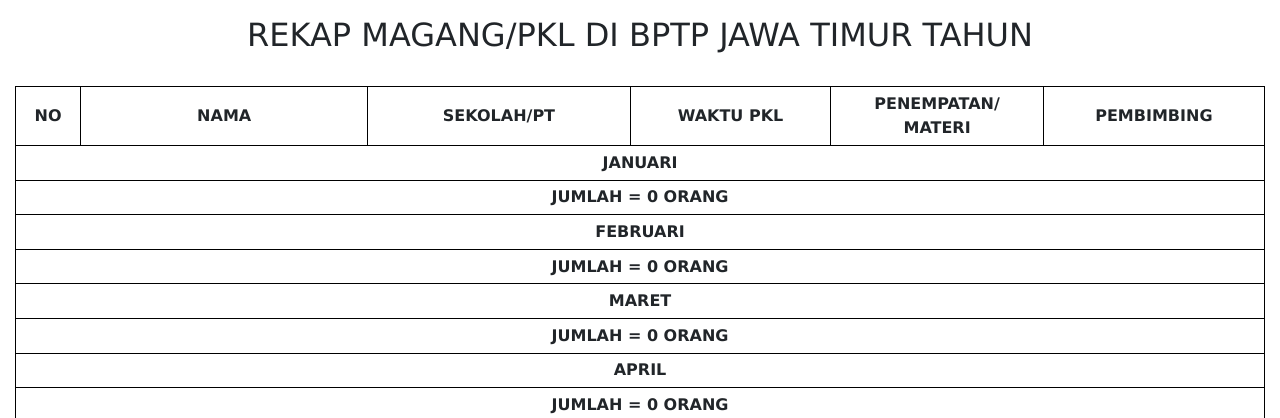
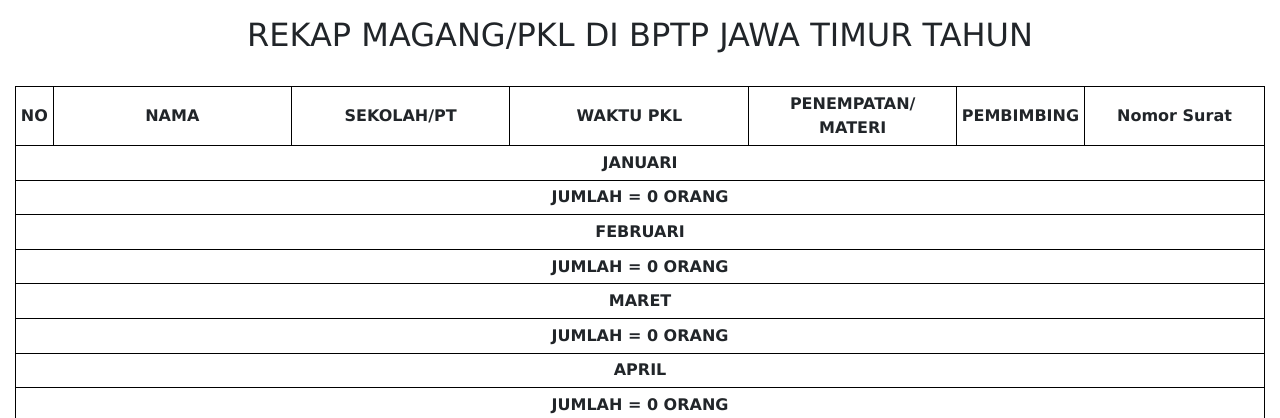
Before and after one commit to ekoramadhanu/BPTP, a CodeIgniter app: the page made by application/views/testRekap.php in a window 1280 px wide. Shown: the top 418 px of the page. Run offline with CodeIgniter, Linux system fonts and the light colour scheme; data that the repository does not hold is empty; some libraries are stand-ins or nearby versions.

Commit message:
pernambahan element rekap

```diff
--- a/application/controllers/Magang.php
+++ b/application/controllers/Magang.php
@@ -147,7 +147,9 @@ class Magang extends CI_Controller {
         $detail['institution'] = $this->Internship->getInstitutionByKelompok($kelompok);
         $detail['studyProgram']=$this->Internship->getProgramStudyByKelompok($kelompok);
         $detail['faculty']=$this->Internship->getFakultasByKelompok($kelompok);
-		$detail['detail'] = $this->Internship->getRekapBalasanByKelompok($kelompok);
+        $detail['detail'] = $this->Internship->getRekapBalasanByKelompok($kelompok);
+        $nomorSurat=$detail['nomorSurat']."/HM.240/H.12.15/".$detail['bulan']."/".$detail['tahun'];
+        $result= $this->Internship->updateNomorSuratByIdKelompok($nomorSurat,$kelompok);
 		$this->load->view('print_balasan',$detail);
 	}
 
--- a/application/views/daftar_magang.php
+++ b/application/views/daftar_magang.php
@@ -41,6 +41,7 @@
               <th class="align-middle border border-black">Waktu PKL</th>
               <th class="align-middle border border-black">Penempatan</th>
               <th class="align-middle border border-black">Pembimbing</th>
+              <th class="align-middle border border-black">Nomor Surat</th>
               <th class="align-middle border border-black">Keterangan</th>
             </tr>
           </thead>
@@ -77,6 +78,7 @@
               ." sd ".$rekap->endDay."-".$rekap->endMonth."-".$rekap->endYear?></td>
               <td class="border border-black"><?=$rekap->place?></td>
               <td class="border border-black"><?=$rekap->guide?></td>
+              <td class="border border-black"><?=$rekap->nomorSurat?></td>
               <td class="text-center">
               <?php
                 if($rekap->status == "terdaftar"){
--- a/application/views/print_balasan.php
+++ b/application/views/print_balasan.php
@@ -298,9 +298,9 @@
 	<script src="https://code.jquery.com/jquery-3.3.1.slim.min.js" integrity="sha384-q8i/X+965DzO0rT7abK41JStQIAqVgRVzpbzo5smXKp4YfRvH+8abtTE1Pi6jizo" crossorigin="anonymous"></script>
 	<script src="https://cdnjs.cloudflare.com/ajax/libs/popper.js/1.14.7/umd/popper.min.js" integrity="sha384-UO2eT0CpHqdSJQ6hJty5KVphtPhzWj9WO1clHTMGa3JDZwrnQq4sF86dIHNDz0W1" crossorigin="anonymous"></script>
 	<script src="https://stackpath.bootstrapcdn.com/bootstrap/4.3.1/js/bootstrap.min.js" integrity="sha384-JjSmVgyd0p3pXB1rRibZUAYoIIy6OrQ6VrjIEaFf/nJGzIxFDsf4x0xIM+B07jRM" crossorigin="anonymous"></script>
-	<!-- <script>
+	<script>
 		print();
-	</script> -->
+	</script>
 </body>
 
 </html>
--- a/application/views/testRekap.php
+++ b/application/views/testRekap.php
@@ -31,17 +31,18 @@
     <thead class="text-center">
         <tr>
             <th style="border: 1px solid #000 !important" class="align-middle">NO</th>
-            <th style="border: 1px solid #000 !important" width="23%" class="align-middle">NAMA</th>
-            <th style="border: 1px solid #000 !important" width="21%" class="align-middle">SEKOLAH/PT</th>
-            <th style="border: 1px solid #000 !important" class="align-middle">WAKTU PKL</th>
+            <th style="border: 1px solid #000 !important" width="20%" class="align-middle">NAMA</th>
+            <th style="border: 1px solid #000 !important" width="18%" class="align-middle">SEKOLAH/PT</th>
+            <th style="border: 1px solid #000 !important" class="align-middle" width="20%">WAKTU PKL</th>
             <th style="border: 1px solid #000 !important" width="17%" class="align-middle">PENEMPATAN/<br>MATERI</th>
             <th style="border: 1px solid #000 !important" class="align-middle">PEMBIMBING</th>
+            <th style="border: 1px solid #000 !important" class="align-middle" width="15%">Nomor Surat</th>
         </tr>
     </thead>
     <tbody>
         <?php for ($i=1; $i <=12 ; $i++) :?>
         <tr>
-          <td colspan="6" class="text-center text-black" style="border: 1px solid #000 !important"><b>
+          <td colspan="7" class="text-center text-black" style="border: 1px solid #000 !important"><b>
           <?php
             switch ($i){
               case 1:
@@ -89,7 +90,7 @@
         foreach ($startMonth[$i] as $rekap):?>
           <tr>
             <td style="border: 1px solid #000 !important"><?=$counter?></td>
-            <td style="border: 1px solid #000 !important" width="23%">
+            <td style="border: 1px solid #000 !important" width="20%">
             <?php
               $kelompok = $rekap->kelompok;
               $nomor = 1;
@@ -102,7 +103,7 @@
                 }else{
                 //   echo $nomor.". ".$name->fullname."<br>";
                   echo"<div class='d-sm-flex'>";
-                  echo "<div>".$nomor.". </div>";
+                  echo "<div class='mr-1'>".$nomor.". </div>";
                   echo "<div class='d-none d-sm-inline-block' >".$name->fullname."</div>";
                   echo "<br>";
                   echo"</div>";
@@ -111,8 +112,8 @@
              }
            ?>
            </td>
-              <td style="border: 1px solid #000 !important" width="21%"><?=$rekap->institute?></td>
-              <td style="border: 1px solid #000 !important">
+              <td style="border: 1px solid #000 !important" width="18%"><?=$rekap->institute?></td>
+              <td style="border: 1px solid #000 !important"  width="20%">
               <?php
               switch ($rekap->StartMonth){
               case 1:
@@ -195,6 +196,7 @@
               </td>
               <td style="border: 1px solid #000 !important" width="17%"><?=$rekap->place?></td>
               <td style="border: 1px solid #000 !important"><?=$rekap->guide?></td>
+              <td style="border: 1px solid #000 !important" width="15%"><?=$rekap->nomorSurat?></td>
             </tr>
             <?php
             $counter++;
@@ -206,7 +208,7 @@
                 foreach ($endMonth[$i][$j] as $rekap):?>
                 <tr>
                     <td style="border: 1px solid #000 !important"><?=$counter?></td>
-                    <td style="border: 1px solid #000 !important" width="23%">
+                    <td style="border: 1px solid #000 !important" width="20%">
                     <?php
                         $kelompok = $rekap->kelompok;
                         $nomor = 1;
@@ -219,7 +221,7 @@
                             }else{
                             // echo $nomor.". ".$name->fullname."<br>";
                             echo"<div class='d-sm-flex'>";
-                            echo "<div>".$nomor.". </div>";
+                            echo "<div class='mr-1'>".$nomor.". </div>";
                             echo "<div class='d-none d-sm-inline-block' >".$name->fullname."</div>";
                             echo "<br>";
                             echo"</div>";
@@ -228,8 +230,8 @@
                         }
                     ?>
                     </td>
-                    <td style="border: 1px solid #000 !important" width="21%"><?=$rekap->institute?></td>
-                    <td style="border: 1px solid #000 !important">
+                    <td style="border: 1px solid #000 !important" width="18%"><?=$rekap->institute?></td>
+                    <td style="border: 1px solid #000 !important"  width="20%">
                     <?php
                 switch ($rekap->StartMonth){
                 case 1:
@@ -312,6 +314,7 @@
                     </td>
                     <td style="border: 1px solid #000 !important" width="17%"><?=$rekap->place?></td>
                     <td style="border: 1px solid #000 !important"><?=$rekap->guide?></td>
+                    <td style="border: 1px solid #000 !important" width="15%"><?=$rekap->nomorSurat?></td>
                 </tr>
                 <?php
                 $counter++;
@@ -322,7 +325,7 @@
             <?php foreach ($endMonthNextInNow[$i] as $rekap) : ?>
             <tr>
                     <td style="border: 1px solid #000 !important"><?=$counter?></td>
-                    <td style="border: 1px solid #000 !important" width="23%">
+                    <td style="border: 1px solid #000 !important" width="03%">
                     <?php
                         $kelompok = $rekap->kelompok;
                         $nomor = 1;
@@ -335,7 +338,7 @@
                             }else{
                                 // echo $nomor.". ".$name->fullname."<br>";
                                 echo"<div class='d-sm-flex'>";
-                                echo "<div>".$nomor.". </div>";
+                                echo "<div class='mr-1'>".$nomor.". </div>";
                                 echo "<div class='d-none d-sm-inline-block' >".$name->fullname."</div>";
                                 echo "<br>";
                                 echo"</div>";
@@ -344,8 +347,8 @@
                         }
                     ?>
                     </td>
-                    <td style="border: 1px solid #000 !important" width="21%"><?=$rekap->institute?></td>
-                    <td style="border: 1px solid #000 !important">
+                    <td style="border: 1px solid #000 !important" width="18%"><?=$rekap->institute?></td>
+                    <td style="border: 1px solid #000 !important"  width="20%">
                     <?php
                 switch ($rekap->StartMonth){
                 case 1:
@@ -428,6 +431,7 @@
                     </td>
                     <td style="border: 1px solid #000 !important" width="17%"><?=$rekap->place?></td>
                     <td style="border: 1px solid #000 !important"><?=$rekap->guide?></td>
+                    <td style="border: 1px solid #000 !important" width="15%"><?=$rekap->nomorSurat?></td>
                 </tr>
                 <?php
              $counter++;
@@ -437,7 +441,7 @@
              <?php foreach ($endMonthPrevInNow[$i] as $rekap) : ?>
             <tr>
                     <td style="border: 1px solid #000 !important"><?=$counter?></td>
-                    <td style="border: 1px solid #000 !important" width="23%">
+                    <td style="border: 1px solid #000 !important" width="20%">
                     <?php
                         $kelompok = $rekap->kelompok;
                         $nomor = 1;
@@ -450,7 +454,7 @@
                             }else{
                                 // echo $nomor.". ".$name->fullname."<br>";
                                 echo"<div class='d-sm-flex'>";
-                                echo "<div>".$nomor.". </div>";
+                                echo "<div class='mr-1'>".$nomor.". </div>";
                                 echo "<div class='d-none d-sm-inline-block' >".$name->fullname."</div>";
                                 echo "<br>";
                                 echo"</div>";
@@ -459,8 +463,8 @@
                         }
                     ?>
                     </td>
-                    <td style="border: 1px solid #000 !important" width="21%"><?=$rekap->institute?></td>
-                    <td style="border: 1px solid #000 !important">
+                    <td style="border: 1px solid #000 !important" width="18%"><?=$rekap->institute?></td>
+                    <td style="border: 1px solid #000 !important"  width="20%">
                     <?php
                 switch ($rekap->StartMonth){
                 case 1:
@@ -543,6 +547,7 @@
                     </td>
                     <td style="border: 1px solid #000 !important" width="17%"><?=$rekap->place?></td>
                     <td style="border: 1px solid #000 !important"><?=$rekap->guide?></td>
+                    <td style="border: 1px solid #000 !important" width="15%"><?=$rekap->nomorSurat?></td>
                 </tr>
                 <?php
              $counter++;
@@ -550,7 +555,7 @@
              <!-- akhir perulangan endMonth in prev -->
              <!-- perhitungan untuk  -->
              <tr>
-                <td colspan="6" class="text-center" style="border: 1px solid #000 !important">
+                <td colspan="7" class="text-center" style="border: 1px solid #000 !important">
                     <b>JUMLAH =
                         <?php
                         $jumlah = 0 ;
@@ -567,7 +572,7 @@
             </tr>
         <?php endfor;?>
         <tr>
-            <td colspan="6" class="text-center text-uppercase" style="border: 1px solid #000 !important"><b>Total Magang = <?= $total." orang"?></b></td>
+            <td colspan="7" class="text-center text-uppercase" style="border: 1px solid #000 !important"><b>Total Magang = <?= $total." orang"?></b></td>
         </tr>
     </tbody>
   </table>
```
Also changed, not shown: application/models/Internship.php (+12 -8 lines).
